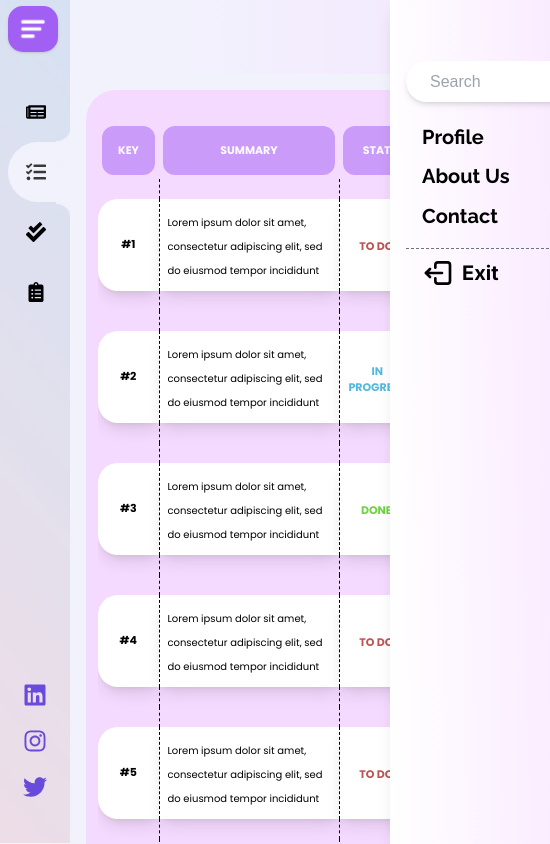
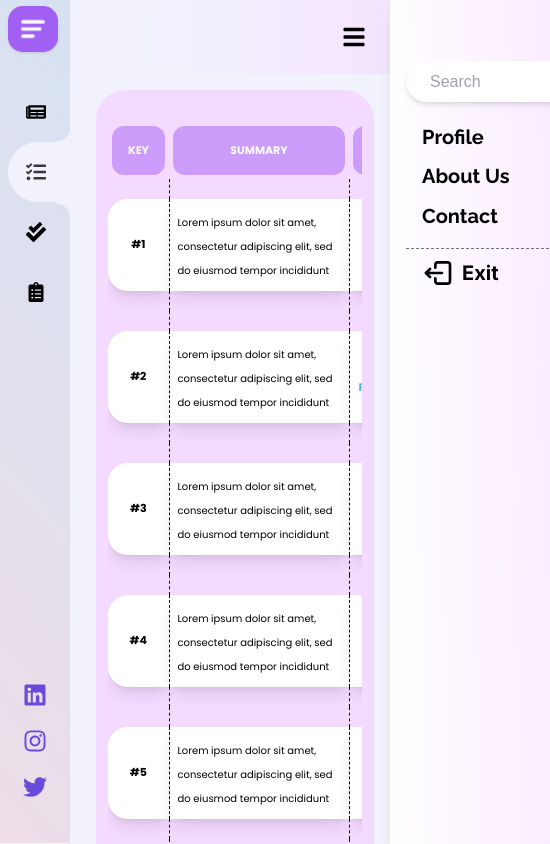
Before and after one commit to ShaYri12/my-work, a React (Vite) app: page /tasks in a window 390 px wide. Shown: the top 844 px of the page, 550 px wide, since content can reach past the window. Built offline with nearby package versions, Linux system fonts and the light colour scheme; sample sign-in values are in the browser's storage; a web font is replaced by a local one.

Commit message:
Table responsive settings

```diff
--- a/src/components/Sidebar.tsx
+++ b/src/components/Sidebar.tsx
@@ -58,7 +58,7 @@ const Sidebar: React.FC = () => {
   return (
     <>
       <div
-        className={`h-full flex ${
+        className={`h-full flex fixed top-0 left-0 ${
           isExpanded ? "xl:w-[290px] lg:w-[240px] w-[70px]" : "min-w-[70px]"
         }`}
       ></div>
--- a/src/components/TasksTable.tsx
+++ b/src/components/TasksTable.tsx
@@ -58,7 +58,8 @@ const TasksTable: React.FC<TasksTableProps> = ({ tasks, onStatusChange }) => {
   }, [selectedTaskId]);
 
   return (
-    <div className="flex justify-center overflow-auto items-center md:px-8 px-3 py-8 bg-[#F5DAFF] rounded-[30px]">
+    <div className="flex justify-start">
+      <div className="flex justify-center w-full items-center md:px-8 px-3 py-8 bg-[#F5DAFF] rounded-[30px]">
         <div className="overflow-x-auto w-full">
           <table className="w-full bg-transparent">
             {/* Table Header */}
@@ -166,6 +167,7 @@ const TasksTable: React.FC<TasksTableProps> = ({ tasks, onStatusChange }) => {
           </table>
         </div>
       </div>
+    </div>
   );
 };
 
--- a/src/layouts/DashboardLayout.tsx
+++ b/src/layouts/DashboardLayout.tsx
@@ -5,11 +5,11 @@ import Sidebar from "../components/Sidebar";
 
 // DashboardLayout Component that renders the sidebar, header, and children (via Outlet)
 const DashboardLayout: React.FC = () => (
-  <div className="flex bg-[#F2F2FD] min-h-screen">
+  <div className="flex bg-[#F2F2FD] w-screen overflow-auto min-h-screen">
     <Sidebar />
-    <div className="flex-1">
+    <div className="flex-1 w-full pl-[80px]">
       <Header />
-      <main className="lg:p-[29px] p-[16px]">
+      <main className=" lg:p-[29px] p-[16px]">
         <Outlet /> {/* This will render the matched child route component */}
       </main>
     </div>
--- a/src/pages/Profile.tsx
+++ b/src/pages/Profile.tsx
@@ -26,7 +26,7 @@ const Profile: React.FC = () => {
   };
 
   return (
-    <div>
+    <div className="">
       <TasksTable tasks={userTasks} onStatusChange={handleStatusChange} />
     </div>
   );
```
Lines whose indentation alone changed are shown as unchanged.
